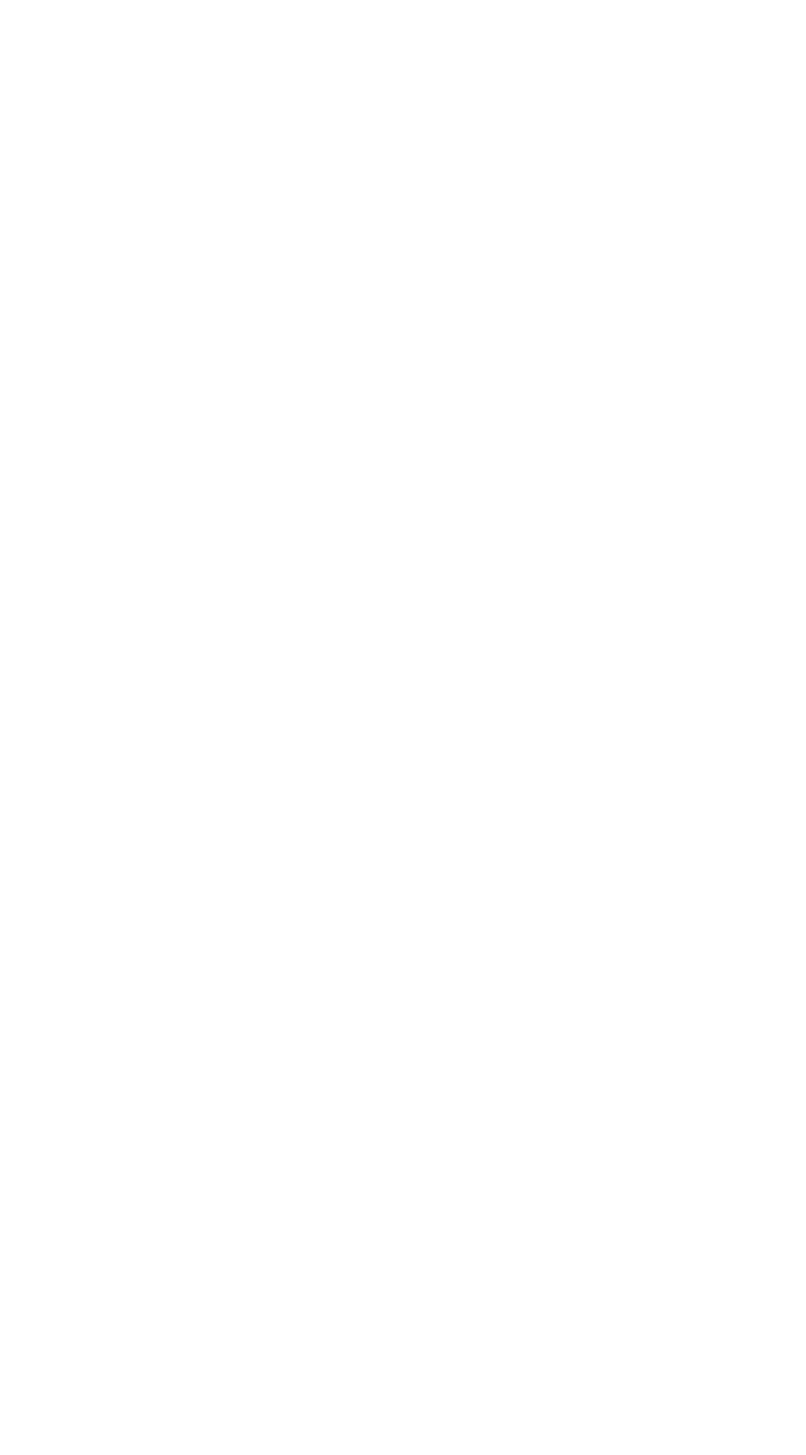
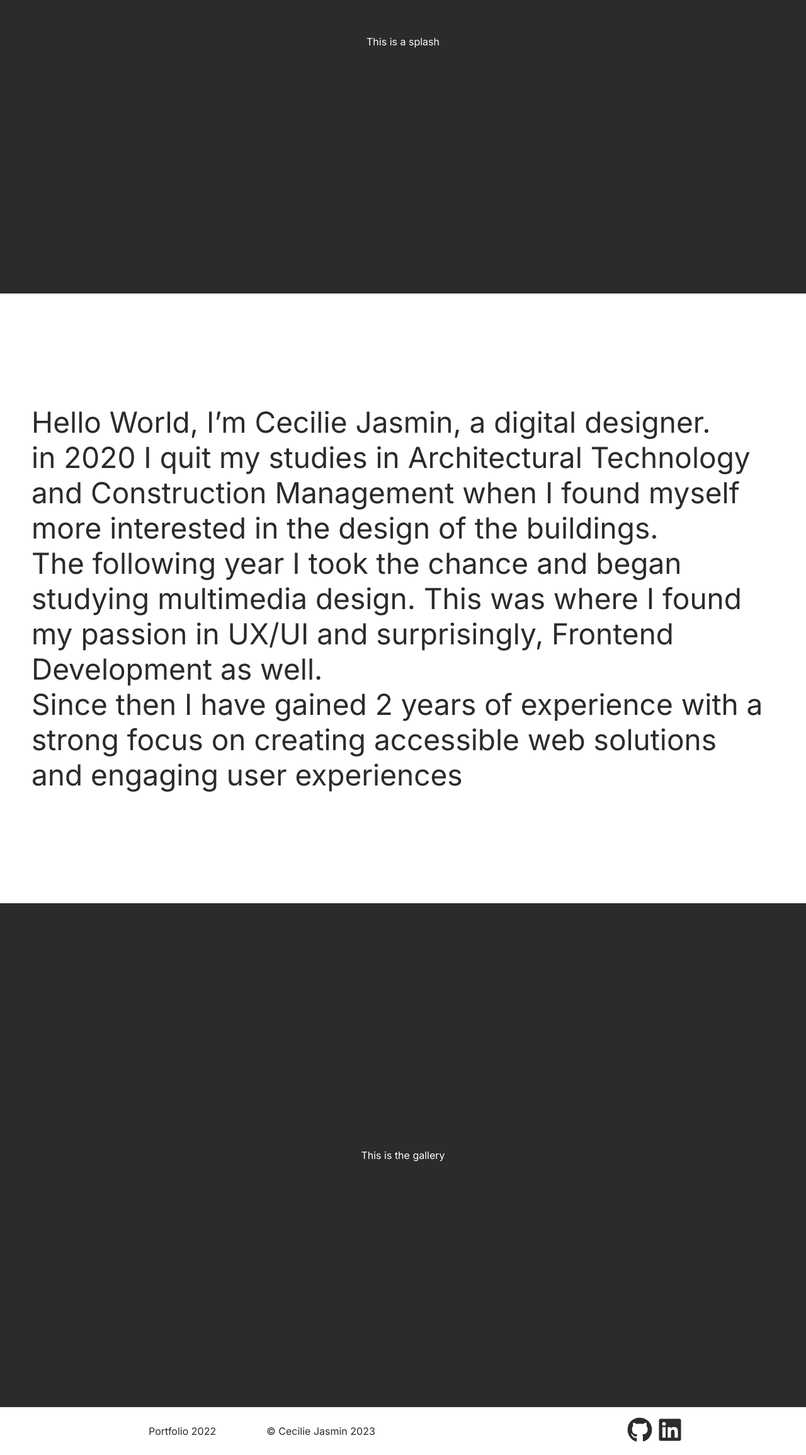
Before and after one commit to ceci919p/new_portfolio, a Next.js app: page / in a window 1280 px wide. Shown: the part 420-2730 px from the top of the page at 63% size. Before the commit the page ends 800 px from the top, so only its background shows below. Built offline with nearby package versions, Linux system fonts and the light colour scheme.

Commit message:
visual base added

```diff
--- a/package.json
+++ b/package.json
@@ -15,6 +15,7 @@
     "next": "13.1.6",
     "react": "18.2.0",
     "react-dom": "18.2.0",
+    "react-icons": "^4.7.1",
     "sass": "^1.58.1"
   }
 }
--- a/src/components/home_sections/About.jsx
+++ b/src/components/home_sections/About.jsx
@@ -1,3 +1,17 @@
 export default function About() {
-  return <section id="about"></section>;
+  return (
+    <section id="about">
+      <p>
+        Hello World, I’m Cecilie Jasmin, a digital designer. <br></br>
+        in 2020 I quit my studies in Architectural Technology and Construction
+        Management when I found myself more interested in the design of the
+        buildings. <br></br>
+        The following year I took the chance and began studying multimedia
+        design. This was where I found my passion in UX/UI and surprisingly,
+        Frontend Development as well. <br></br>
+        Since then I have gained 2 years of experience with a strong focus on
+        creating accessible web solutions and engaging user experiences{" "}
+      </p>
+    </section>
+  );
 }
--- /dev/null
+++ b/src/components/home_sections/Gallery.jsx
@@ -0,0 +1,7 @@
+export default function Gallery() {
+  return (
+    <section id="projects">
+      <p>This is the gallery</p>
+    </section>
+  );
+}
--- /dev/null
+++ b/src/components/home_sections/Splash.jsx
@@ -0,0 +1,7 @@
+export default function Splash() {
+  return (
+    <section id="splash">
+      <p>This is a splash</p>
+    </section>
+  );
+}
--- a/src/components/home_sections/SplashSection.jsx
+++ /dev/null
@@ -1,3 +0,0 @@
-export default function SplashSection() {
-  return <section id="splash"></section>;
-}
--- a/src/components/site_layout/Footer.jsx
+++ b/src/components/site_layout/Footer.jsx
@@ -1,7 +1,25 @@
+import Link from "next/link";
+import { FaGithub, FaLinkedin } from "react-icons/fa";
+
 export default function Footer() {
   return (
-    <div>
-      <p>This is a footer</p>
-    </div>
+    <footer>
+      <ul>
+        <li>Portfolio 2022</li>
+        <li>© Cecilie Jasmin 2023</li>
+      </ul>
+      <ul className="socials">
+        <li>
+          <Link href={"https://github.com/ceci919p"}>
+            <FaGithub size={40} />
+          </Link>
+        </li>
+        <li>
+          <Link href={"https://www.linkedin.com/in/cecilie-jasmin/"}>
+            <FaLinkedin size={40} />
+          </Link>
+        </li>
+      </ul>
+    </footer>
   );
 }
--- a/src/pages/index.js
+++ b/src/pages/index.js
@@ -1,5 +1,7 @@
 import Head from "next/head";
 import About from "@/components/home_sections/About";
+import Splash from "@/components/home_sections/Splash";
+import Gallery from "@/components/home_sections/Gallery";
 
 export default function Home() {
   return (
@@ -15,7 +17,9 @@ export default function Home() {
       </Head>
 
       <main>
+        <Splash></Splash>
         <About></About>
+        <Gallery></Gallery>
       </main>
     </>
   );
--- a/src/styles/base/_typography.scss
+++ b/src/styles/base/_typography.scss
@@ -12,6 +12,12 @@
 p,
 a {
   @include p-font;
+}
+
+footer {
+  li {
+    @include p-font;
+  }
 }
 
 @mixin heading-font {
--- a/src/styles/globals.scss
+++ b/src/styles/globals.scss
@@ -122,15 +122,17 @@ nav {
   width: 100%;
   height: 100%;
   text-align: center;
+  padding-inline-start: 0;
 }
 .nav__link {
-  font-size: 18px;
+  font-size: 1rem;
   position: relative;
-  transition: all 0.2s;
+  /* transition: all 0.2s; */
+  transition: 0.2s ease-in-out;
 }
 
 .nav__link:hover {
-  font-weight: bold;
+  /*   font-weight: bold; */
 }
 
 .center {
@@ -155,10 +157,10 @@ nav {
     content: "";
     position: absolute;
     width: 0%;
-    height: 6px;
+    height: 2px;
     bottom: -16px;
     left: 0;
-    background-color: black;
+    background-color: vars.$accent;
     transition: all 0.2s;
   }
 
@@ -166,3 +168,20 @@ nav {
     width: 100%;
   }
 }
+
+footer {
+  background-color: vars.$light;
+  margin: 1rem;
+  display: flex;
+  justify-content: space-between;
+
+  ul {
+    display: flex;
+    gap: 5rem;
+    margin: auto;
+  }
+
+  .socials {
+    gap: 0.5rem;
+  }
+}
--- a/src/styles/layout/Home.module.scss
+++ b/src/styles/layout/Home.module.scss
@@ -1,10 +1,41 @@
 /*Style for home page*/
+
+@use "../abstracts/vars";
 
 li {
   list-style-type: none;
 }
 
 #splash {
-  background-color: black;
-  height: 100vw;
+  display: flex;
+  justify-content: center;
+  align-items: center;
+  background-color: vars.$dark;
+  height: 100vh;
+
+  p {
+    color: white;
+    margin: 0;
+  }
 }
+
+#about {
+  p {
+    padding-inline: 3.125rem;
+    padding-block: 11rem;
+    font-size: 2.875rem;
+    margin: auto;
+  }
+}
+
+#projects {
+  height: 100vh;
+  display: flex;
+  justify-content: center;
+  align-items: center;
+  background-color: vars.$dark;
+
+  p {
+    color: vars.$light;
+  }
+}
```
Also changed, not shown: 1 other file (tests, documents, lock files or other folders).
